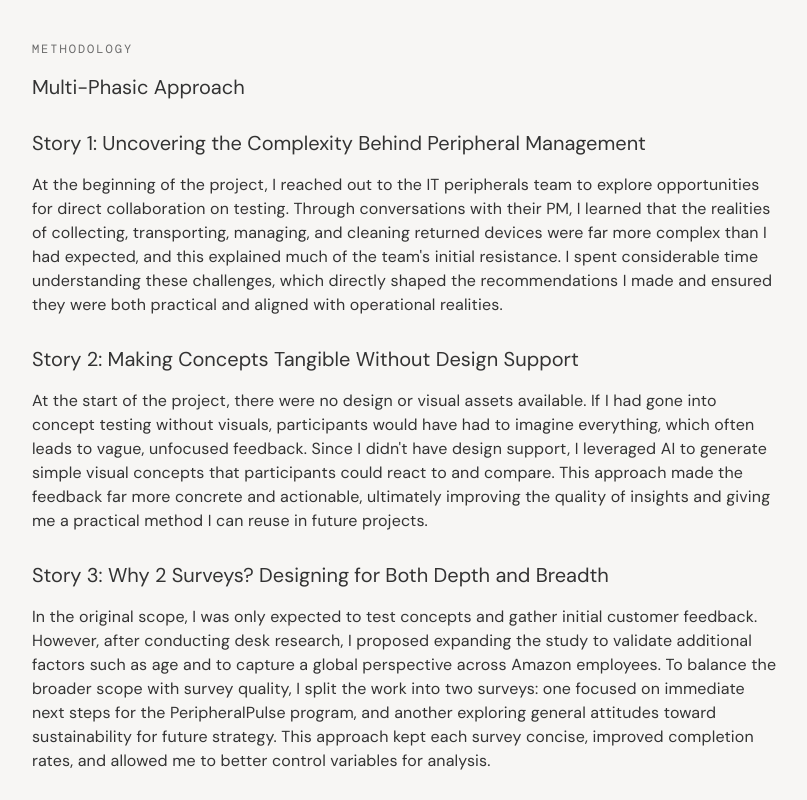
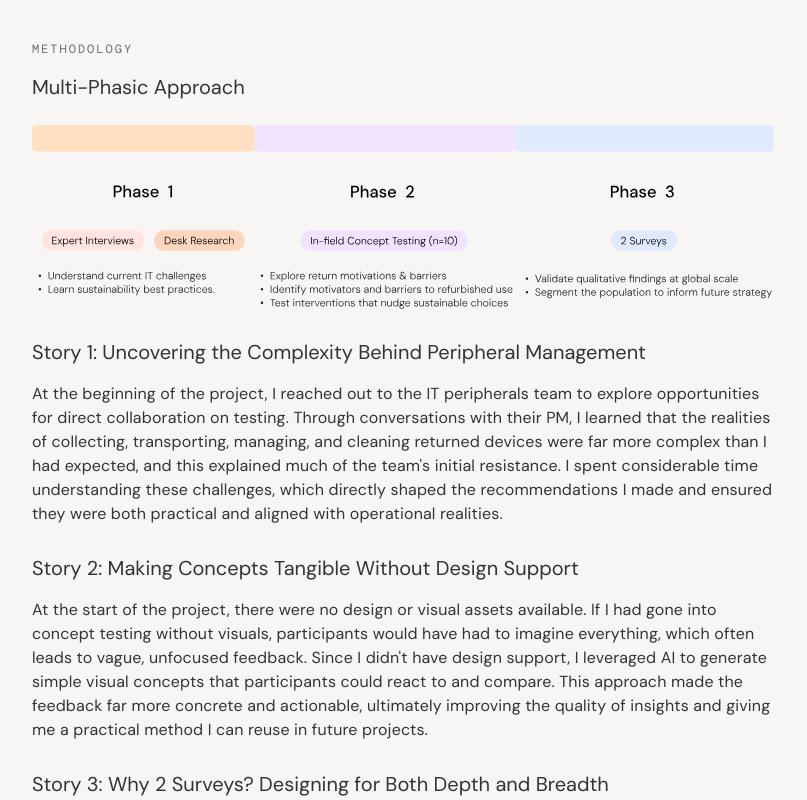
Before and after one commit to menghli/portfolio, a React (Vite) app: page /research/amazon in a window 1280 px wide. Shown: the part 1520-2320 px from the top of the page, without its empty margins (235-1042 px from the left). Built offline with nearby package versions, Linux system fonts and the light colour scheme.

Commit message:
Amazon images

```diff
--- a/src/content/research/Amazon_text.md
+++ b/src/content/research/Amazon_text.md
@@ -44,7 +44,7 @@ I delivered topline findings across three phases and a final org-level report an
 
 ### Multi-Phasic Approach
 
-[📎 Insert methodology diagram here]
+![](../../img/research/Amazon-img1.svg)
 
 ### Story 1: Uncovering the Complexity Behind Peripheral Management
 
@@ -68,15 +68,15 @@ Acceptance of refurbished peripherals depends on the type, with quality being th
 
 ### Defaulting to Refurbished Peripherals
 
-[📎 Insert chart image here]
+![](../../img/research/Amazon-img2.svg)
 
 ### 3 Customer Segments
 
-[📎 Insert segments diagram here]
+![](../../img/research/Amazon-img3.svg)
 
 ### Example Segment: The Sustainability Enthusiasts
 
-[📎 Insert persona image here]
+![](../../img/research/Amazon-img4.svg)
 
 ---
 
@@ -90,6 +90,8 @@ While the surveys provided valuable insights at scale, they could not fully expl
 
 The PeripheralPulse program is moving forward with pilot testing. Additional progress includes advancement on third-party certifications, new efforts to educate customers in partnership with the marketing team, and ongoing strategy discussions to guide future IT sustainability initiatives.
 
+![](../../img/research/Amazon-img5.svg)
+
 ---
 
 ## My Learnings
--- a/src/pages/ResearchPage.css
+++ b/src/pages/ResearchPage.css
@@ -333,6 +333,45 @@
   color: var(--text);
 }
 
+/* ── Article image components ───────────────────────────────── */
+.rp-img-one-col {
+  display: flex;
+  flex-direction: column;
+  gap: 8px;
+  margin-top: 24px;
+  margin-bottom: 24px;
+}
+
+.rp-img-two-col {
+  display: flex;
+  gap: 24px;
+  margin-top: 24px;
+  margin-bottom: 24px;
+}
+
+.rp-img-col {
+  flex: 1;
+  display: flex;
+  flex-direction: column;
+  gap: 12px;
+  min-width: 0;
+}
+
+.rp-img {
+  width: 100%;
+  display: block;
+  border-radius: 4px;
+}
+
+.rp-img-caption {
+  font-family: 'DM Sans', sans-serif;
+  font-size: 14px;
+  font-weight: 400;
+  line-height: 18px;
+  letter-spacing: 0.27px;
+  color: var(--text-sec);
+}
+
 /* ── Fade-in animations ─────────────────────────────────────── */
 .rp-header,
 .rp-meta-grid {
--- a/src/pages/ResearchPage.jsx
+++ b/src/pages/ResearchPage.jsx
@@ -1,4 +1,4 @@
-import { useState, useEffect, useRef } from 'react'
+import { useState, useEffect, useRef, Children, isValidElement } from 'react'
 import { Link } from 'react-router-dom'
 import ReactMarkdown from 'react-markdown'
 import './ResearchPage.css'
@@ -7,6 +7,16 @@ import amazonCover    from '../img/research/Amazon-page-cover.svg'
 import evCover        from '../img/research/EV-page-cover.svg'
 import moomooCover    from '../img/research/Moomoo-page-cover.svg'
 import negotiumCover  from '../img/research/Negotium-page-cover.svg'
+
+// Resolve article image paths from markdown (e.g. ../../img/research/Amazon-img1.svg)
+const _imgModules = import.meta.glob('../img/research/*.svg', { eager: true })
+const RESEARCH_IMG = Object.fromEntries(
+  Object.entries(_imgModules).map(([path, mod]) => [path.split('/').pop(), mod.default])
+)
+function resolveImgSrc(src) {
+  const basename = src?.split('/').pop()
+  return (basename && RESEARCH_IMG[basename]) || src
+}
 
 const COVER_IMAGES = {
   amazon:      amazonCover,
@@ -101,6 +111,31 @@ function clean(text) {
     .trim()
 }
 
+// ── Article image components (from Figma Article/Image-one-column & two-column) ──
+function ArticleImageOneColumn({ src, alt }) {
+  return (
+    <div className="rp-img-one-col">
+      <img src={src} alt={alt || ''} className="rp-img" />
+      {alt && <p className="rp-img-caption">{alt}</p>}
+    </div>
+  )
+}
+
+function ArticleImageTwoColumn({ leftSrc, leftAlt, rightSrc, rightAlt }) {
+  return (
+    <div className="rp-img-two-col">
+      <div className="rp-img-col">
+        <img src={leftSrc} alt={leftAlt || ''} className="rp-img" />
+        {leftAlt && <p className="rp-img-caption">{leftAlt}</p>}
+      </div>
+      <div className="rp-img-col">
+        <img src={rightSrc} alt={rightAlt || ''} className="rp-img" />
+        {rightAlt && <p className="rp-img-caption">{rightAlt}</p>}
+      </div>
+    </div>
+  )
+}
+
 // ── ReactMarkdown custom renderers ─────────────────────────────────────────
 const mdComponents = {
   // H1/H2 are structural — don't render them inside sections
@@ -108,7 +143,27 @@ const mdComponents = {
   h2: () => null,
   hr: () => null,
   h3: ({ children }) => <h3 className="rp-h3">{children}</h3>,
-  p:  ({ children }) => <p  className="rp-para">{children}</p>,
+  p: ({ children }) => {
+    // Detect image-only paragraphs and render the Figma image templates
+    const nodes = Children.toArray(children).filter(
+      c => !(typeof c === 'string' && !c.trim())
+    )
+    const imgs = nodes.filter(el => isValidElement(el) && el.type === 'img')
+    if (imgs.length > 0 && imgs.length === nodes.length) {
+      if (imgs.length === 1) {
+        const { src, alt } = imgs[0].props
+        return <ArticleImageOneColumn src={resolveImgSrc(src)} alt={alt} />
+      }
+      if (imgs.length === 2) {
+        const [l, r] = imgs
+        return <ArticleImageTwoColumn
+          leftSrc={resolveImgSrc(l.props.src)}  leftAlt={l.props.alt}
+          rightSrc={resolveImgSrc(r.props.src)} rightAlt={r.props.alt}
+        />
+      }
+    }
+    return <p className="rp-para">{children}</p>
+  },
   blockquote: ({ children }) => (
     <blockquote className="rp-pullquote">{children}</blockquote>
   ),
```
